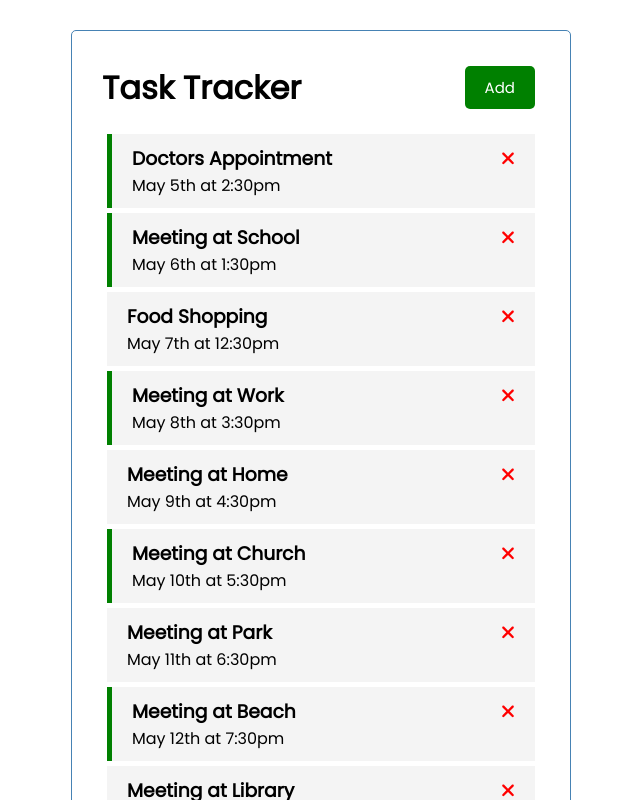
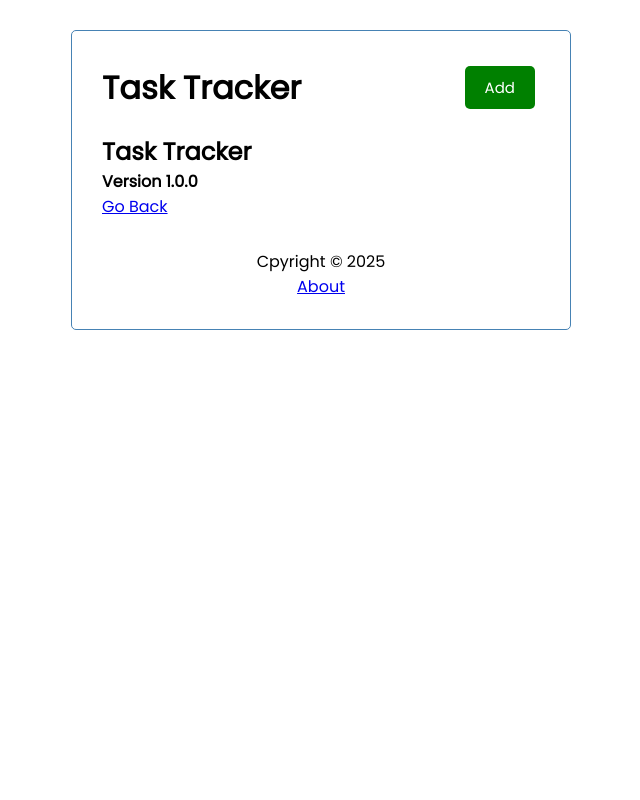
Before and after one commit to fzamiche/angular-task-tracker, an Angular app: page /about in a window 1280 px wide. Before the commit this address led to /. Shown: the top 800 px of the page, without its empty margins (319-959 px from the left). Built offline with nearby package versions, Linux system fonts and the light colour scheme; data requests are answered from the project's data file.

Commit message:
Impl `about` & `footer`
- about page using routing
- footer section

```diff
--- a/src/app/app-routing.module.ts
+++ b/src/app/app-routing.module.ts
@@ -1,7 +1,18 @@
 import { NgModule } from '@angular/core';
 import { RouterModule, Routes } from '@angular/router';
+import {TasksComponent} from "./components/tasks/tasks.component";
+import {AboutComponent} from "./components/about/about.component";
 
-const routes: Routes = [];
+const routes: Routes = [
+  {
+    path: "",
+    component: TasksComponent
+  },
+  {
+    path: "about",
+    component: AboutComponent
+  }
+];
 
 @NgModule({
   imports: [RouterModule.forRoot(routes)],
--- a/src/app/app.component.html
+++ b/src/app/app.component.html
@@ -1,4 +1,5 @@
 <div class="container">
   <app-header></app-header>
-  <app-tasks></app-tasks>
+  <router-outlet></router-outlet>
+  <app-footer></app-footer>
 </div>
--- a/src/app/app.module.ts
+++ b/src/app/app.module.ts
@@ -11,6 +11,8 @@
 import {HttpClientModule} from "@angular/common/http";
 import {AddTaskComponent} from './components/add-task/add-task.component';
 import {FormsModule} from "@angular/forms";
+import { AboutComponent } from './components/about/about.component';
+import { FooterComponent } from './components/footer/footer.component';
 
 @NgModule({
   declarations: [
@@ -19,7 +21,9 @@
     ButtonComponent,
     TasksComponent,
     TaskItemComponent,
-    AddTaskComponent
+    AddTaskComponent,
+    AboutComponent,
+    FooterComponent
   ],
   imports: [
     BrowserModule,
--- /dev/null
+++ b/src/app/components/about/about.component.html
@@ -0,0 +1,5 @@
+<div>
+  <h2>Task Tracker</h2>
+  <h4>Version 1.0.0</h4>
+  <a routerLink="/"> Go Back</a>
+</div>
--- /dev/null
+++ b/src/app/components/footer/footer.component.css
@@ -0,0 +1,4 @@
+footer{
+  margin-top: 30px;
+  text-align: center;
+}
--- /dev/null
+++ b/src/app/components/footer/footer.component.html
@@ -0,0 +1,4 @@
+<footer>
+  <p>Cpyright &copy; 2025</p>
+  <a routerLink="/about">About</a>
+</footer>
```
Also changed, not shown: src/app/components/about/about.component.ts (added, +10 -0 lines), src/app/components/footer/footer.component.ts (added, +10 -0 lines), src/app/components/about/about.component.css (added), 2 other files (tests, documents, lock files or other folders).
